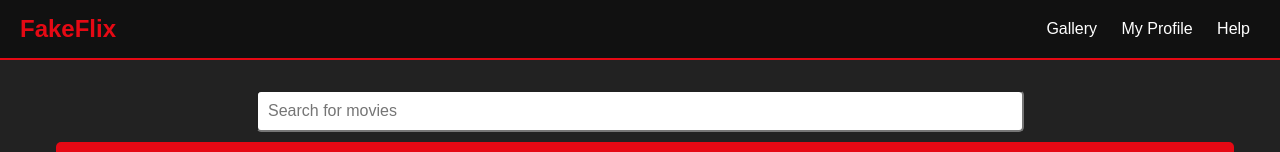
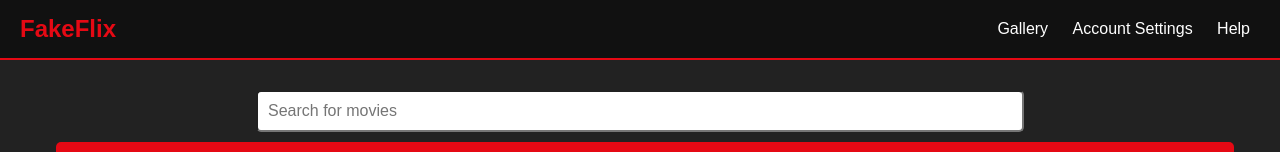
Before and after one commit to Bryce-W-Frazier/cs-F372-project, a website: page src/gallery.html in a window 1280 px wide. Shown: the top 152 px of the page. Drawn offline with Linux system fonts and the light colour scheme; no server answers.

Commit message:
style: changed 'My Profile' to be 'Account Settings'.

```diff
--- a/src/gallery.html
+++ b/src/gallery.html
@@ -11,7 +11,7 @@
         <div style="font-size: 24px; font-weight: bold; color: #E50914;">FakeFlix</div>
         <nav>
             <a href="/gallery.html" style="color: white; text-decoration: none; margin: 0 10px;">Gallery</a>
-            <a href="#" style="color: white; text-decoration: none; margin: 0 10px;">My Profile</a>
+            <a href="#" style="color: white; text-decoration: none; margin: 0 10px;">Account Settings</a>
             <a href="#" style="color: white; text-decoration: none; margin: 0 10px;">Help</a>
         </nav>
     </header>
```
